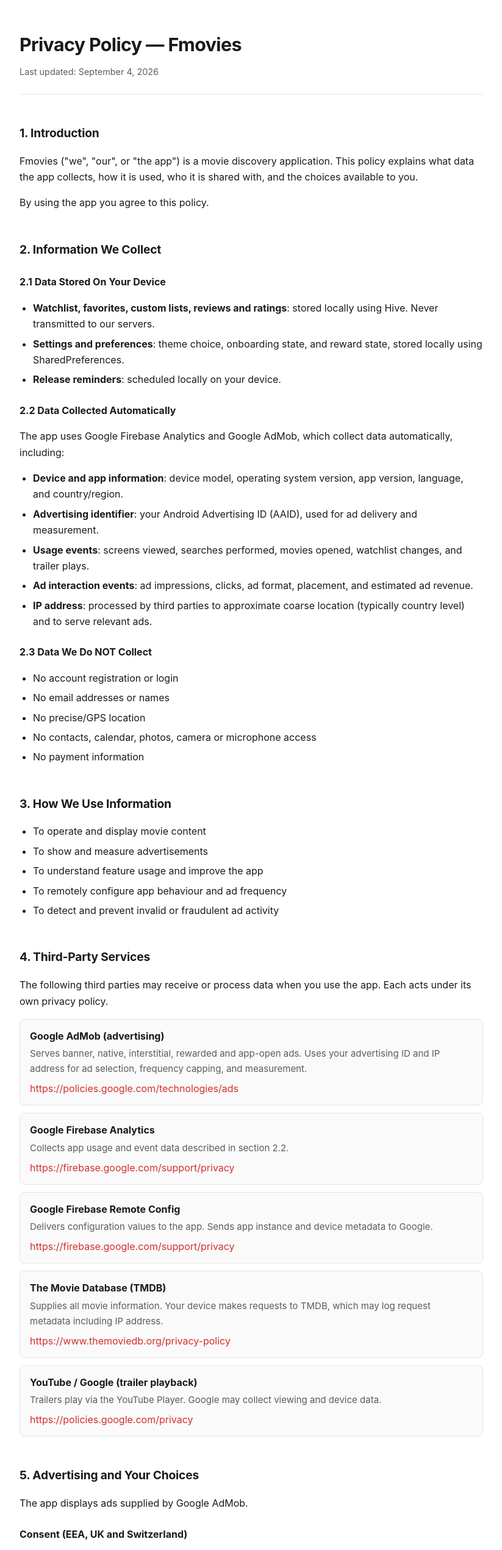
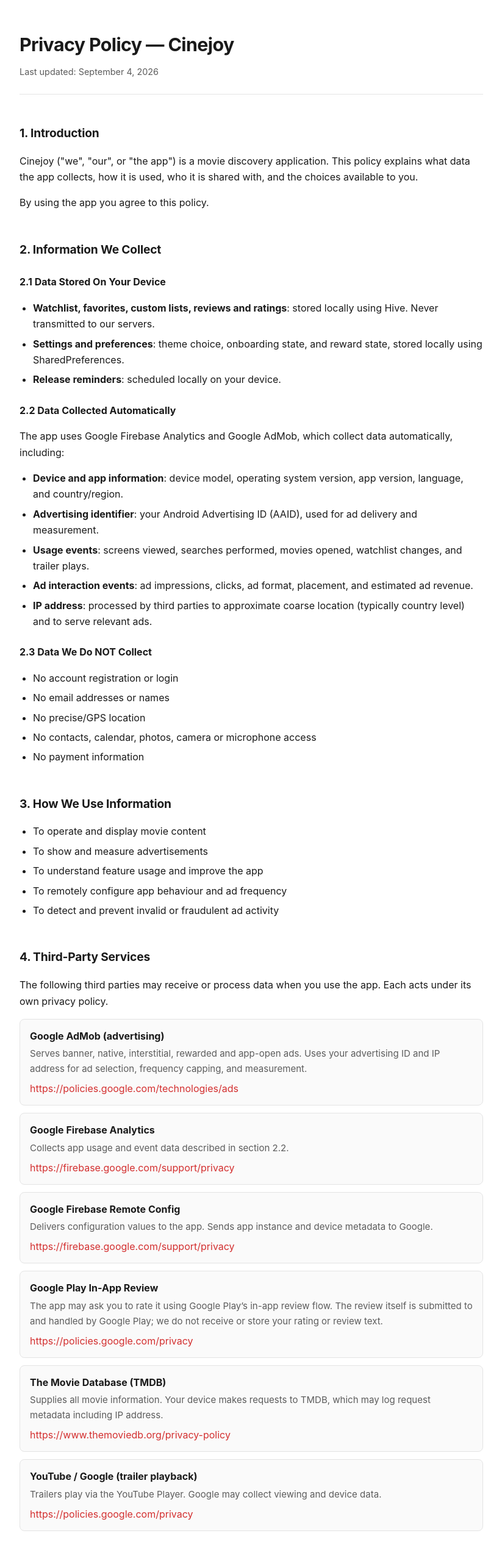
Before and after one commit to avivachhani95377/movie-box-privacy-policy, a plain HTML site: page index.html in a window 1280 px wide. Shown: the top 2542 px of the page at 61% size, without its empty margins (228-1051 px from the left). Drawn offline with Linux system fonts and the light colour scheme.

Commit message:
Update index.html

```diff
--- a/index.html
+++ b/index.html
@@ -3,8 +3,8 @@
 <head>
 <meta charset="utf-8">
 <meta name="viewport" content="width=device-width, initial-scale=1">
-<title>Privacy Policy — Fmovies</title>
-<meta name="description" content="Privacy Policy for the Fmovies Android application.">
+<title>Privacy Policy — Cinejoy</title>
+<meta name="description" content="Privacy Policy for the Cinejoy Android application.">
 <style>
   :root {
     --bg: #ffffff;
@@ -90,12 +90,12 @@
 <main>
 
 <header>
-  <h1>Privacy Policy — Fmovies</h1>
+  <h1>Privacy Policy — Cinejoy</h1>
   <p class="updated">Last updated: September 4, 2026</p>
 </header>
 
 <h2>1. Introduction</h2>
-<p>Fmovies (&quot;we&quot;, &quot;our&quot;, or &quot;the app&quot;) is a movie discovery application. This policy explains what data the app collects, how it is used, who it is shared with, and the choices available to you.</p>
+<p>Cinejoy (&quot;we&quot;, &quot;our&quot;, or &quot;the app&quot;) is a movie discovery application. This policy explains what data the app collects, how it is used, who it is shared with, and the choices available to you.</p>
 <p>By using the app you agree to this policy.</p>
 
 <h2>2. Information We Collect</h2>
@@ -157,6 +157,12 @@
 </div>
 
 <div class="service">
+  <strong>Google Play In-App Review</strong>
+  <p>The app may ask you to rate it using Google Play&rsquo;s in-app review flow. The review itself is submitted to and handled by Google Play; we do not receive or store your rating or review text.</p>
+  <a href="https://policies.google.com/privacy" target="_blank" rel="noopener">https://policies.google.com/privacy</a>
+</div>
+
+<div class="service">
   <strong>The Movie Database (TMDB)</strong>
   <p>Supplies all movie information. Your device makes requests to TMDB, which may log request metadata including IP address.</p>
   <a href="https://www.themoviedb.org/privacy-policy" target="_blank" rel="noopener">https://www.themoviedb.org/privacy-policy</a>
@@ -211,11 +217,11 @@
 <h2>12. Contact</h2>
 <div class="contact">
   <p style="margin:0">For privacy questions or requests, contact:<br>
-  <a href="mailto:contentyfi@gmail.com">contentyfi@gmail.com</a></p>
+  <a href="mailto:privacy@cinejoy.app">privacy@cinejoy.app</a></p>
 </div>
 
 <footer>
-  &copy; 2026 Fmovies. All rights reserved.
+  &copy; 2026 Cinejoy. All rights reserved.
 </footer>
 
 </main>
```
